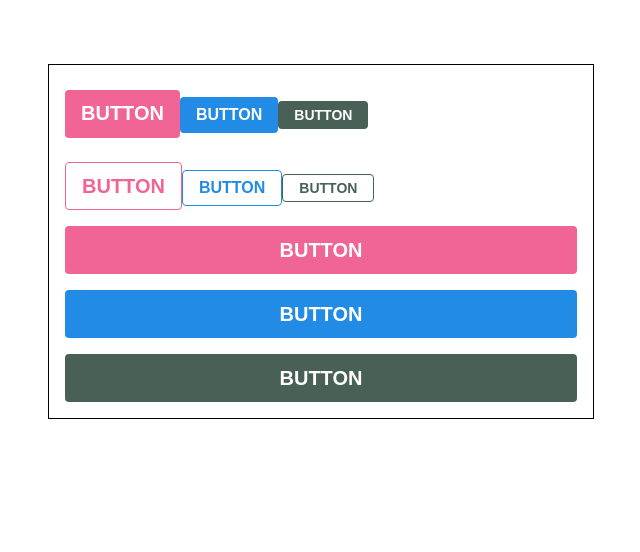
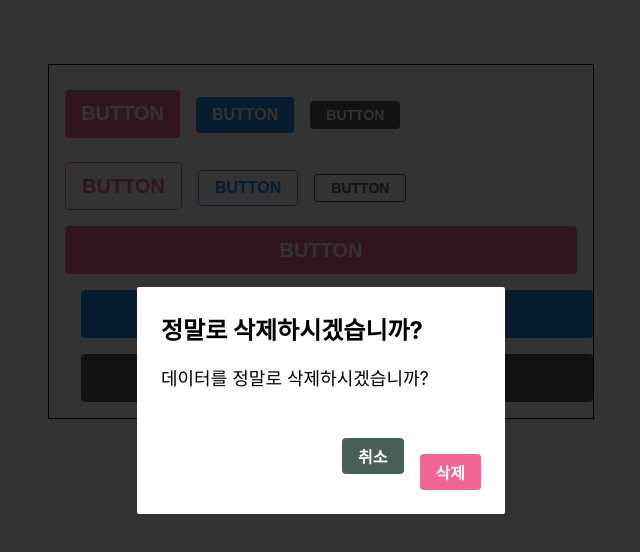
Before and after one commit to Wangchi-son/react-styling-with-sass, a React (Create React App) app: page / in a window 1280 px wide. Shown: the top 552 px of the page, without its empty margins (319-959 px from the left). Built offline with nearby package versions, Linux system fonts and the light colour scheme.

Commit message:
style-components 별루....오류 많다

```diff
--- a/src/App3.js
+++ b/src/App3.js
@@ -1,6 +1,7 @@
 import React from 'react';
 import styled, { ThemeProvider } from 'styled-components';
 import Button2 from './components/Button2';
+import Dialog from './components/Dialog';
 
 const AppBlock = styled.div`
   width: 512px;
@@ -25,6 +26,7 @@
 function App3() {
   return (
     <ThemeProvider theme={{ palette }}>
+      <>
         <AppBlock>
           <ButtonGroup>
             <Button2 color="pink" size="large">
@@ -56,6 +58,14 @@
             </Button2>
           </ButtonGroup>
         </AppBlock>
+        <Dialog
+          title="정말로 삭제하시겠습니까?"
+          confirmText="삭제"
+          cancelText="취소"
+        >
+          데이터를 정말로 삭제하시겠습니까?
+        </Dialog>
+      </>
     </ThemeProvider>
   );
 }
--- a/src/components/Button2.js
+++ b/src/components/Button2.js
@@ -90,6 +90,7 @@
 
 function Button2({ children, color, size, outline, fullWidth, ...rest }) {
   return (
+    <>
       <StyledButton
         color={color}
         size={size}
@@ -99,6 +100,7 @@
       >
         {children}
       </StyledButton>
+    </>
   );
 }
 Button2.defaultProps = {
--- /dev/null
+++ b/src/components/Dialog.js
@@ -0,0 +1,59 @@
+import React from 'react';
+import styled from 'styled-components';
+import Button2 from './Button2';
+
+const DarkBackground = styled.div`
+  position: fixed;
+  left: 0;
+  top: 0;
+  width: 100%;
+  height: 100%;
+  display: flex;
+  align-items: center;
+  justify-content: center;
+  background: rgba(0, 0, 0, 0.8);
+`;
+
+const DialogBlock = styled.div`
+  width: 320px;
+  padding: 1.5rem;
+  background: white;
+  border-radius: 2px;
+
+  h3 {
+    margin: 0;
+    font-size: 1.5rem;
+  }
+
+  p {
+    font-size: 1.125rem;
+  }
+`;
+
+const ButtonGroup = styled.div`
+  margin-top: 3rem;
+  display: flex;
+  justify-content: flex-end;
+`;
+
+function Dialog({ title, children, confirmText, cancelText }) {
+  return (
+    <DarkBackground>
+      <DialogBlock>
+        <h3>{title}</h3>
+        <p>{children}</p>
+        <ButtonGroup>
+          <Button2 color="gray">{cancelText}</Button2>
+          <Button2 color="pink">{confirmText}</Button2>
+        </ButtonGroup>
+      </DialogBlock>
+    </DarkBackground>
+  );
+}
+
+Dialog.defaultProps = {
+  cancelText: '취소',
+  confirmText: '확인',
+};
+
+export default Dialog;
```
Lines whose indentation alone changed are shown as unchanged.
